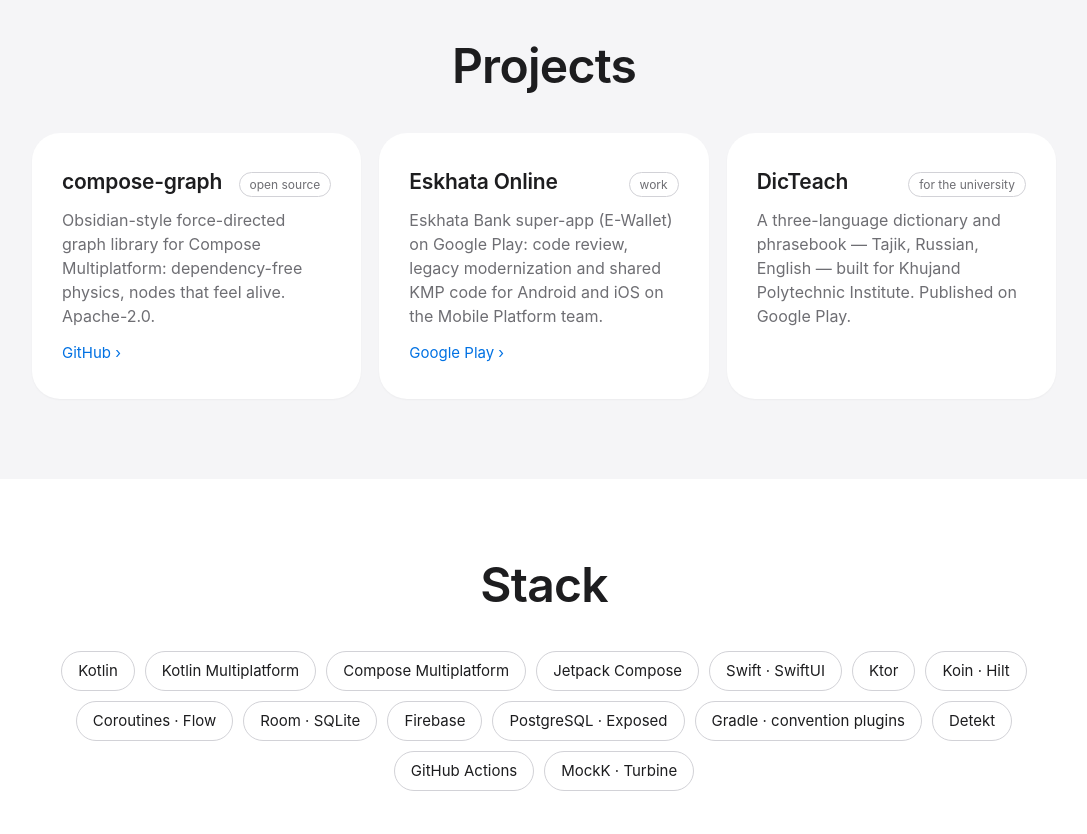
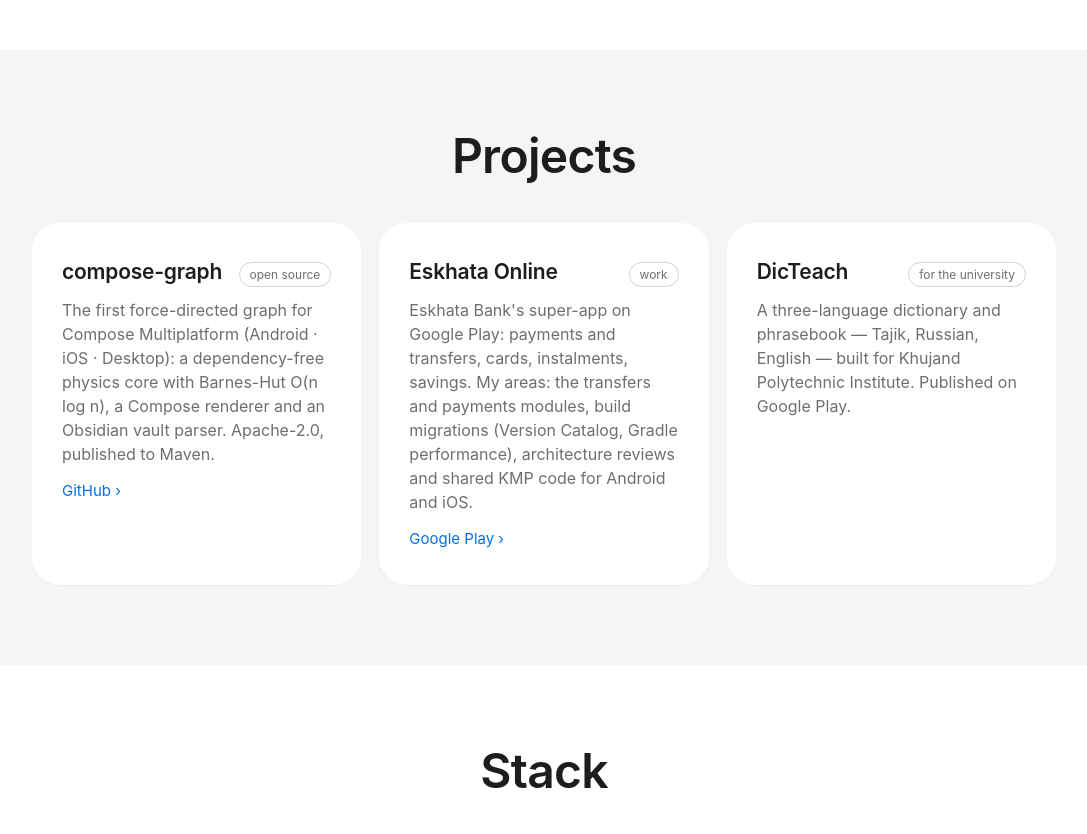
Before and after one commit to saburjonsafarov/sshorg.com, a plain HTML site: page site/index.html in a window 1280 px wide. Shown: the part 2740-3574 px from the top of the page, without its empty margins (96-1183 px from the left). Drawn offline with Linux system fonts and the light colour scheme.

Commit message:
Обогащение контента фактами из базы знаний (после аудита приватности)
Прогон 9-агентного воркфлоу: 4 читателя волта → построчный аудит
приватности → финальный адверсариальный аудитор. Внедрено только
незафлаженное (чувствительное — отдельной панелью владельцу):
- опыт: волонтёрство в политехе до банка, траектория C#/.NET→KMP→Swift
- AI Code Review: «весь контекст, не только diff»
- compose-graph: первый в нише, Barnes-Hut, три модуля, Maven
- Eskhata Online: продуктовый масштаб + зоны ответственности (из
  публичного CV владельца)
- how-i-work: EARS-нотация, сквозной цикл агентов, adversarial-ревью,
  визуальная верификация физики в CI
Все 3 языка (tg — на вычитку), словари полные

```diff
--- a/site/app.js
+++ b/site/app.js
@@ -11,7 +11,7 @@
     strengths_title: 'Чем я силён',
     s_kmp: 'Ранний адоптер и чемпион KMP: занёс технологию в банк — общий модуль EWalletKmp питает Android- и iOS-клиенты кошелька.',
     s_ai_title: 'AI-augmented разработка',
-    s_ai: 'Придумал и сам внедрил AI Code Review в CI банка: ревью каждого PR — в 48 раз быстрее, ожидание сократилось на 98%.',
+    s_ai: 'Придумал и сам внедрил AI Code Review в CI банка: Claude читает весь контекст проекта, а не только diff, — ревью каждого PR в 48 раз быстрее, ожидание сократилось на 98%.',
     s_legacy_title: 'Модернизация легаси',
     s_legacy: 'Перевожу легаси-монолиты на современный стек — Compose, Ktor, модуляризация, статанализ — стратегией strangler, не останавливая продукт.',
     s_product_title: 'Продукт и дизайн',
@@ -22,24 +22,24 @@
     stat_wait: 'меньше ожидания ревью',
     stat_years: 'лет в одной команде',
     exp_title: 'Опыт',
-    exp_text: 'Bank Eskhata, Худжанд — почти пять лет в одной команде: волонтёр (ноябрь 2021) → стажёр → Junior → Middle → Senior Android-разработчик с ноября 2025. Клиентские мобильные приложения банка, менторство джунов.',
+    exp_text: 'Путь начал ещё студентом — волонтёром в отделе разработки Худжандского политеха (оттуда вырос DicTeach). Bank Eskhata, Худжанд — почти пять лет в одной команде: волонтёр (ноябрь 2021) → стажёр → Junior → Middle → Senior Android-разработчик с ноября 2025; менторство джунов. Траектория технологий: C#/.NET → Kotlin/Android → Kotlin Multiplatform → сейчас осваиваю Swift/iOS.',
     projects_title: 'Проекты',
     tag_oss: 'опенсорс',
     tag_work: 'работа',
     tag_edu: 'для вуза',
-    p_graph: 'Библиотека force-directed графа «как в Obsidian» для Compose Multiplatform: физика без зависимостей, живое поведение узлов. Apache-2.0.',
-    p_eskhata: 'Суперприложение Eskhata Bank (E-Wallet) в Google Play: код-ревью, модернизация легаси и общий KMP-код для Android и iOS в команде Mobile Platform.',
+    p_graph: 'Первый force-directed граф для Compose Multiplatform (Android · iOS · Desktop): ядро физики без единой зависимости с Barnes-Hut O(n log n), Compose-рендерер и парсер Obsidian-вольтов. Apache-2.0, опубликована в Maven.',
+    p_eskhata: 'Суперприложение Eskhata Bank в Google Play: платежи и переводы, карты, рассрочка, сбережения. Мои зоны: модули переводов и платежей, миграции сборки (Version Catalog, производительность Gradle), архитектурные ревью и общий KMP-код для Android и iOS.',
     p_dicteach: 'Словарь-разговорник на трёх языках — таджикский, русский, английский — для Худжандского политеха. Опубликован в Google Play.',
     stack_title: 'Стек',
     how_title: 'Как я работаю',
     how_spec_title: 'Спека раньше кода',
-    how_spec: 'Сначала спека с критериями приёмки, потом код. Требования фиксируются до реализации — меньше переделок, меньше сюрпризов.',
+    how_spec: 'Любая задача начинается со спеки: от пары строк с одним критерием приёмки до полного конвейера с чекпоинтами. Критерии — в нотации EARS: каждое требование проверяемо.',
     how_agents_title: 'ИИ-агенты — часть команды',
-    how_agents: 'Работаю с ИИ-агентами каждый день: они пишут и исследуют, я ставлю задачу, направляю и ревьюю. Для важных решений — панель независимых агентов и судей.',
+    how_agents: 'Работаю с ИИ-агентами каждый день: параллельные сессии, очередь задач, сквозной цикл «код → merge → deploy → тест на устройстве». Для важных решений — панель независимых агентов и судей.',
     how_tools_title: 'Нет инструмента — построю',
     how_tools: 'AI-ревьюер для CI, собственная AI-IDE, автоматизация рутины: если инструмента не хватает, я его делаю.',
     how_bar_title: 'Планку держит человек',
-    how_bar: 'ИИ ускоряет, но не решает: тесты, статанализ и финальное слово в ревью остаются за инженером.',
+    how_bar: 'ИИ ускоряет, но не решает: тесты, статанализ, adversarial-ревью перед первым запуском CI — и финальное слово всегда за инженером. Даже физику графа проверяю кадрами рендера в CI, а не на глаз.',
     edu_title: 'Образование',
     edu_text: 'Худжандский политехнический институт Таджикского технического университета — бакалавр программной инженерии (2020–2024), красный диплом.',
     contacts_title: 'Контакты',
@@ -58,7 +58,7 @@
     strengths_title: 'Тавоноиҳои ман',
     s_kmp: 'Пешсаф ва чемпиони KMP: ин технологияро ба бонк овардам — модули умумии EWalletKmp клиентҳои Android ва iOS-и ҳамёнро таъмин мекунад.',
     s_ai_title: 'Таҳияи AI-augmented',
-    s_ai: 'AI Code Review-ро дар CI-и бонк худам пешниҳод ва ҷорӣ кардам: баррасии ҳар PR — 48 маротиба тезтар, интизорӣ 98% кам шуд.',
+    s_ai: 'AI Code Review-ро дар CI-и бонк худам пешниҳод ва ҷорӣ кардам: Claude на танҳо diff, балки тамоми контексти лоиҳаро мехонад — баррасии ҳар PR 48 маротиба тезтар, интизорӣ 98% кам шуд.',
     s_legacy_title: 'Навсозии коди легаси',
     s_legacy: 'Монолитҳои кӯҳнаро ба стеки муосир мегузаронам — Compose, Ktor, модулбандӣ, таҳлили статикӣ — бо стратегияи strangler, бе таваққуфи маҳсулот.',
     s_product_title: 'Маҳсулот ва дизайн',
@@ -69,24 +69,24 @@
     stat_wait: 'интизории ревю камтар',
     stat_years: 'сол дар як даста',
     exp_title: 'Таҷриба',
-    exp_text: 'Бонки «Эсхата», Хуҷанд — қариб панҷ сол дар як даста: ихтиёрӣ (ноябри 2021) → таҷрибаомӯз → Junior → Middle → аз ноябри 2025 Senior Android-барномасоз. Замимаҳои мобилии муштариёни бонк ва роҳбаладии барномасозони ҷавон.',
+    exp_text: 'Роҳро ҳанӯз донишҷӯ буданам — ихтиёрӣ дар шуъбаи таҳияи барномаҳои Донишкадаи политехникии Хуҷанд оғоз кардам (DicTeach аз ҳамон ҷо баромад). Бонки «Эсхата», Хуҷанд — қариб панҷ сол дар як даста: ихтиёрӣ (ноябри 2021) → таҷрибаомӯз → Junior → Middle → аз ноябри 2025 Senior Android-барномасоз; роҳбаладии ҷавонон. Траекторияи технологияҳо: C#/.NET → Kotlin/Android → Kotlin Multiplatform → ҳоло Swift/iOS меомӯзам.',
     projects_title: 'Лоиҳаҳо',
     tag_oss: 'опенсорс',
     tag_work: 'ҷои кор',
     tag_edu: 'барои донишкада',
-    p_graph: 'Китобхонаи графи force-directed «мисли Obsidian» барои Compose Multiplatform: физика бе вобастагиҳо, рафтори зиндаи гиреҳҳо. Apache-2.0.',
-    p_eskhata: 'Суперзамимаи Бонки «Эсхата» (E-Wallet) дар Google Play: код-ревю, навсозии легаси ва коди умумии KMP барои Android ва iOS дар дастаи Mobile Platform.',
+    p_graph: 'Аввалин графи force-directed барои Compose Multiplatform (Android · iOS · Desktop): ядрои физика бе ягон вобастагӣ бо Barnes-Hut O(n log n), рендерери Compose ва парсери Obsidian. Apache-2.0, дар Maven нашр шудааст.',
+    p_eskhata: 'Суперзамимаи Бонки «Эсхата» дар Google Play: пардохту интиқолҳо, кортҳо, қистбандӣ, пасандозҳо. Соҳаҳои ман: модулҳои интиқол ва пардохт, муҳоҷирати сборка (Version Catalog, суръати Gradle), баррасиҳои меъморӣ ва коди умумии KMP барои Android ва iOS.',
     p_dicteach: 'Луғат ва китоби гуфтугӯ ба се забон — тоҷикӣ, русӣ, англисӣ — барои Донишкадаи политехникии Хуҷанд. Дар Google Play нашр шудааст.',
     stack_title: 'Стек',
     how_title: 'Чӣ тавр кор мекунам',
     how_spec_title: 'Аввал спека, баъд код',
-    how_spec: 'Аввал спека бо меъёрҳои қабул, баъд код. Талабот пеш аз иҷро муайян мешавад — камтар аз нав коркунӣ, камтар ногаҳонӣ.',
+    how_spec: 'Ҳар вазифа аз спека сар мешавад: аз ду сатр бо як меъёри қабул то конвейери пурра бо чекпоинтҳо. Меъёрҳо — бо нотацияи EARS: ҳар талабот санҷидашаванда аст.',
     how_agents_title: 'Агентҳои ЗС — қисми даста',
-    how_agents: 'Ҳар рӯз бо агентҳои зеҳни сунъӣ кор мекунам: онҳо менависанд ва таҳқиқ мекунанд, ман вазифа мегузорам, роҳнамоӣ ва баррасӣ мекунам. Барои қарорҳои муҳим — панели агентҳо ва доварони мустақил.',
+    how_agents: 'Ҳар рӯз бо агентҳои зеҳни сунъӣ кор мекунам: сессияҳои мувозӣ, навбати вазифаҳо, сикли пурраи «код → merge → deploy → тест дар дастгоҳ». Барои қарорҳои муҳим — панели агентҳо ва доварони мустақил.',
     how_tools_title: 'Абзор нест? Месозам',
     how_tools: 'AI-ревьюер барои CI, AI-IDE-и худӣ, автоматикунонии корҳои такрорӣ: агар абзор нарасад, худам месозам.',
     how_bar_title: 'Меъёрро инсон нигоҳ медорад',
-    how_bar: 'ЗС суръат мебахшад, аммо қарор намедиҳад: тестҳо, таҳлили статикӣ ва сухани охирин дар ревью аз они муҳандис аст.',
+    how_bar: 'ЗС суръат мебахшад, аммо қарор намедиҳад: тестҳо, таҳлили статикӣ, adversarial-ревью пеш аз аввалин CI — ва сухани охирин ҳамеша аз они муҳандис аст. Ҳатто физикаи графро бо кадрҳои рендер дар CI месанҷам, на бо чашм.',
     edu_title: 'Таҳсилот',
     edu_text: 'Донишкадаи политехникии Хуҷанди Донишгоҳи техникии Тоҷикистон — бакалавр аз рӯи муҳандисии барнома (2020–2024), дипломи аъло.',
     contacts_title: 'Тамос',
@@ -105,7 +105,7 @@
     strengths_title: "What I'm good at",
     s_kmp: 'Early KMP adopter and champion: I brought it into the bank — the shared EWalletKmp module powers the Android and iOS wallet clients.',
     s_ai_title: 'AI-augmented development',
-    s_ai: "Came up with AI Code Review for the bank's CI and shipped it myself: every PR reviewed 48× faster, 98% less waiting.",
+    s_ai: "Came up with AI Code Review for the bank's CI and shipped it myself: Claude reads the whole project context, not just the diff — every PR reviewed 48× faster, 98% less waiting.",
     s_legacy_title: 'Legacy modernization',
     s_legacy: 'I move legacy monoliths onto a modern stack — Compose, Ktor, modularization, static analysis — using the strangler pattern, without pausing the product.',
     s_product_title: 'Product and design',
@@ -116,24 +116,24 @@
     stat_wait: 'less review waiting',
     stat_years: 'years on one team',
     exp_title: 'Experience',
-    exp_text: 'Bank Eskhata, Khujand — nearly five years on one team: volunteer (November 2021) → intern → Junior → Middle → Senior Android developer since November 2025. The bank\'s client mobile apps, plus mentoring juniors.',
+    exp_text: 'I started as a student volunteer at Khujand Polytechnic\'s software department (DicTeach grew out of it). Bank Eskhata, Khujand — nearly five years on one team: volunteer (November 2021) → intern → Junior → Middle → Senior Android developer since November 2025; mentoring juniors. Tech trajectory: C#/.NET → Kotlin/Android → Kotlin Multiplatform → currently picking up Swift/iOS.',
     projects_title: 'Projects',
     tag_oss: 'open source',
     tag_work: 'work',
     tag_edu: 'for the university',
-    p_graph: 'Obsidian-style force-directed graph library for Compose Multiplatform: dependency-free physics, nodes that feel alive. Apache-2.0.',
-    p_eskhata: 'Eskhata Bank super-app (E-Wallet) on Google Play: code review, legacy modernization and shared KMP code for Android and iOS on the Mobile Platform team.',
+    p_graph: 'The first force-directed graph for Compose Multiplatform (Android · iOS · Desktop): a dependency-free physics core with Barnes-Hut O(n log n), a Compose renderer and an Obsidian vault parser. Apache-2.0, published to Maven.',
+    p_eskhata: 'Eskhata Bank\'s super-app on Google Play: payments and transfers, cards, instalments, savings. My areas: the transfers and payments modules, build migrations (Version Catalog, Gradle performance), architecture reviews and shared KMP code for Android and iOS.',
     p_dicteach: 'A three-language dictionary and phrasebook — Tajik, Russian, English — built for Khujand Polytechnic Institute. Published on Google Play.',
     stack_title: 'Stack',
     how_title: 'How I work',
     how_spec_title: 'Spec before code',
-    how_spec: 'Acceptance criteria first, implementation second. Requirements are pinned down before the code — fewer reworks, fewer surprises.',
+    how_spec: 'Every task starts with a spec: from a couple of lines with one acceptance criterion to a full pipeline with checkpoints. Criteria are written in EARS notation — every requirement is testable.',
     how_agents_title: 'AI agents on the team',
-    how_agents: 'I work with AI agents every day: they write and research, I set the task, steer and review. Big decisions go through a panel of independent agents and judges.',
+    how_agents: 'I work with AI agents every day: parallel sessions, a task queue, a full “code → merge → deploy → test on device” loop. Big decisions go through a panel of independent agents and judges.',
     how_tools_title: 'No tool? I build it',
     how_tools: 'An AI reviewer for CI, my own AI IDE, automation for the routine: when a tool is missing, I make one.',
     how_bar_title: 'The bar stays human',
-    how_bar: 'AI speeds things up but does not decide: tests, static analysis and the final word in review belong to the engineer.',
+    how_bar: 'AI speeds things up but does not decide: tests, static analysis, adversarial review before the first CI run — and the final word always belongs to the engineer. Even graph physics gets verified by rendered CI frames, not by eye.',
     edu_title: 'Education',
     edu_text: 'Khujand Polytechnic Institute of Tajik Technical University — BSc in software engineering (2020–2024), graduated with honors.',
     contacts_title: 'Contact',
--- a/site/index.html
+++ b/site/index.html
@@ -63,7 +63,7 @@
         <article class="card card-feature reveal">
           <p class="card-stat" aria-hidden="true" data-countup="48" data-prefix="×">×48</p>
           <h3 data-i18n="s_ai_title">AI-augmented разработка</h3>
-          <p data-i18n="s_ai">Придумал и сам внедрил AI Code Review в CI банка: ревью каждого PR — в 48 раз быстрее, ожидание сократилось на 98%.</p>
+          <p data-i18n="s_ai">Придумал и сам внедрил AI Code Review в CI банка: Claude читает весь контекст проекта, а не только diff, — ревью каждого PR в 48 раз быстрее, ожидание сократилось на 98%.</p>
         </article>
         <article class="card reveal">
           <h3 data-i18n="s_legacy_title">Модернизация легаси</h3>
@@ -84,7 +84,7 @@
   <section class="band" aria-labelledby="expTitle">
     <div class="band-inner band-narrow">
       <h2 id="expTitle" class="band-title reveal" data-i18n="exp_title">Опыт</h2>
-      <p class="lede reveal" data-i18n="exp_text">Bank Eskhata, Худжанд — почти пять лет в одной команде: волонтёр (ноябрь 2021) → стажёр → Junior → Middle → Senior Android-разработчик с ноября 2025. Клиентские мобильные приложения банка, менторство джунов.</p>
+      <p class="lede reveal" data-i18n="exp_text">Путь начал ещё студентом — волонтёром в отделе разработки Худжандского политеха (оттуда вырос DicTeach). Bank Eskhata, Худжанд — почти пять лет в одной команде: волонтёр (ноябрь 2021) → стажёр → Junior → Middle → Senior Android-разработчик с ноября 2025; менторство джунов. Траектория технологий: C#/.NET → Kotlin/Android → Kotlin Multiplatform → сейчас осваиваю Swift/iOS.</p>
     </div>
   </section>
 
@@ -114,7 +114,7 @@
             <h3>compose-graph</h3>
             <span class="tag" data-i18n="tag_oss">опенсорс</span>
           </div>
-          <p data-i18n="p_graph">Библиотека force-directed графа «как в Obsidian» для Compose Multiplatform: физика без зависимостей, живое поведение узлов. Apache-2.0.</p>
+          <p data-i18n="p_graph">Первый force-directed граф для Compose Multiplatform (Android · iOS · Desktop): ядро физики без единой зависимости с Barnes-Hut O(n log n), Compose-рендерер и парсер Obsidian-вольтов. Apache-2.0, опубликована в Maven.</p>
           <a class="card-link" href="https://github.com/saburjonsafarov/compose-graph">GitHub&nbsp;›</a>
         </article>
         <article class="card reveal">
@@ -122,7 +122,7 @@
             <h3>Eskhata Online</h3>
             <span class="tag" data-i18n="tag_work">работа</span>
           </div>
-          <p data-i18n="p_eskhata">Суперприложение Eskhata Bank (E-Wallet) в Google Play: код-ревью, модернизация легаси и общий KMP-код для Android и iOS в команде Mobile Platform.</p>
+          <p data-i18n="p_eskhata">Суперприложение Eskhata Bank в Google Play: платежи и переводы, карты, рассрочка, сбережения. Мои зоны: модули переводов и платежей, миграции сборки (Version Catalog, производительность Gradle), архитектурные ревью и общий KMP-код для Android и iOS.</p>
           <a class="card-link" href="https://play.google.com/store/apps/details?id=com.eskhata.online">Google&nbsp;Play&nbsp;›</a>
         </article>
         <article class="card reveal">
@@ -165,11 +165,11 @@
       <div class="bento">
         <article class="card reveal">
           <h3 data-i18n="how_spec_title">Спека раньше кода</h3>
-          <p data-i18n="how_spec">Сначала спека с критериями приёмки, потом код. Требования фиксируются до реализации — меньше переделок, меньше сюрпризов.</p>
+          <p data-i18n="how_spec">Любая задача начинается со спеки: от пары строк с одним критерием приёмки до полного конвейера с чекпоинтами. Критерии — в нотации EARS: каждое требование проверяемо.</p>
         </article>
         <article class="card reveal">
           <h3 data-i18n="how_agents_title">ИИ-агенты — часть команды</h3>
-          <p data-i18n="how_agents">Работаю с ИИ-агентами каждый день: они пишут и исследуют, я ставлю задачу, направляю и ревьюю. Для важных решений — панель независимых агентов и судей.</p>
+          <p data-i18n="how_agents">Работаю с ИИ-агентами каждый день: параллельные сессии, очередь задач, сквозной цикл «код → merge → deploy → тест на устройстве». Для важных решений — панель независимых агентов и судей.</p>
         </article>
         <article class="card reveal">
           <h3 data-i18n="how_tools_title">Нет инструмента — построю</h3>
@@ -177,7 +177,7 @@
         </article>
         <article class="card reveal">
           <h3 data-i18n="how_bar_title">Планку держит человек</h3>
-          <p data-i18n="how_bar">ИИ ускоряет, но не решает: тесты, статанализ и финальное слово в ревью остаются за инженером.</p>
+          <p data-i18n="how_bar">ИИ ускоряет, но не решает: тесты, статанализ, adversarial-ревью перед первым запуском CI — и финальное слово всегда за инженером. Даже физику графа проверяю кадрами рендера в CI, а не на глаз.</p>
         </article>
       </div>
     </div>
```
